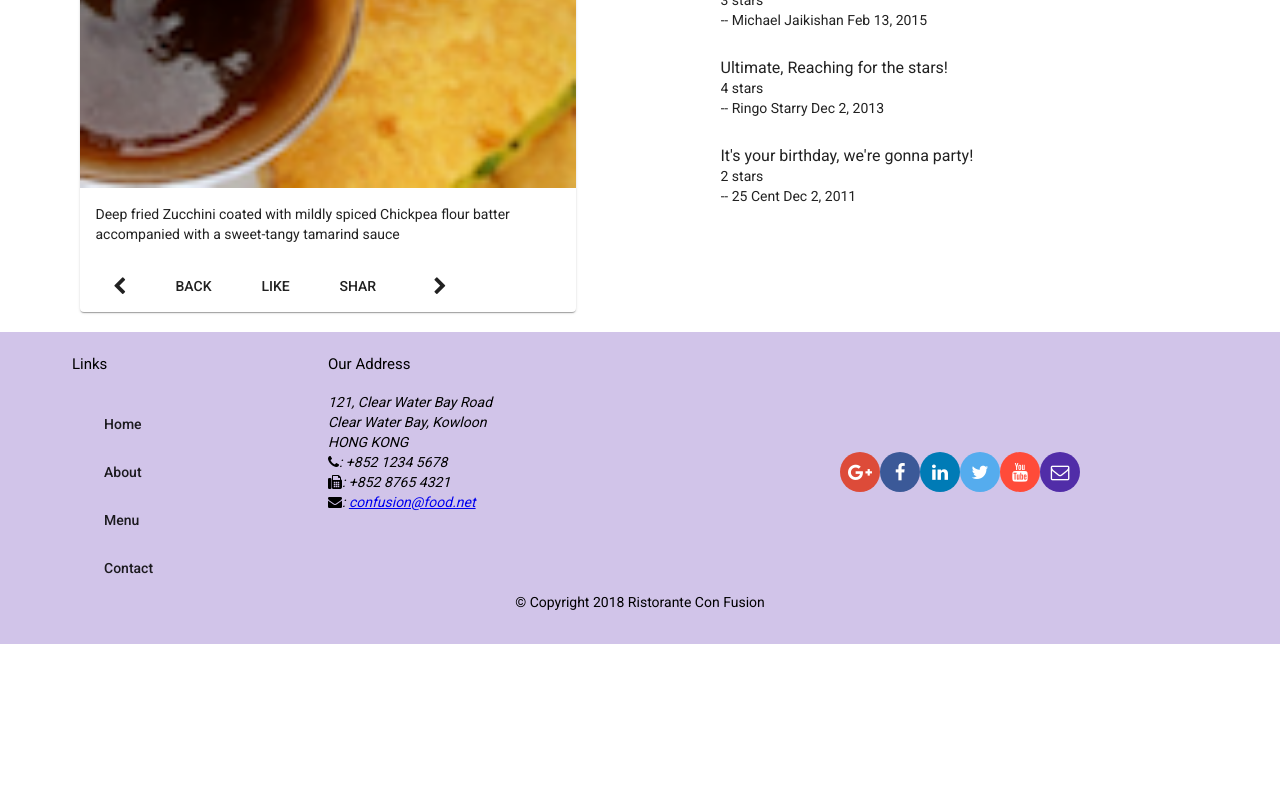
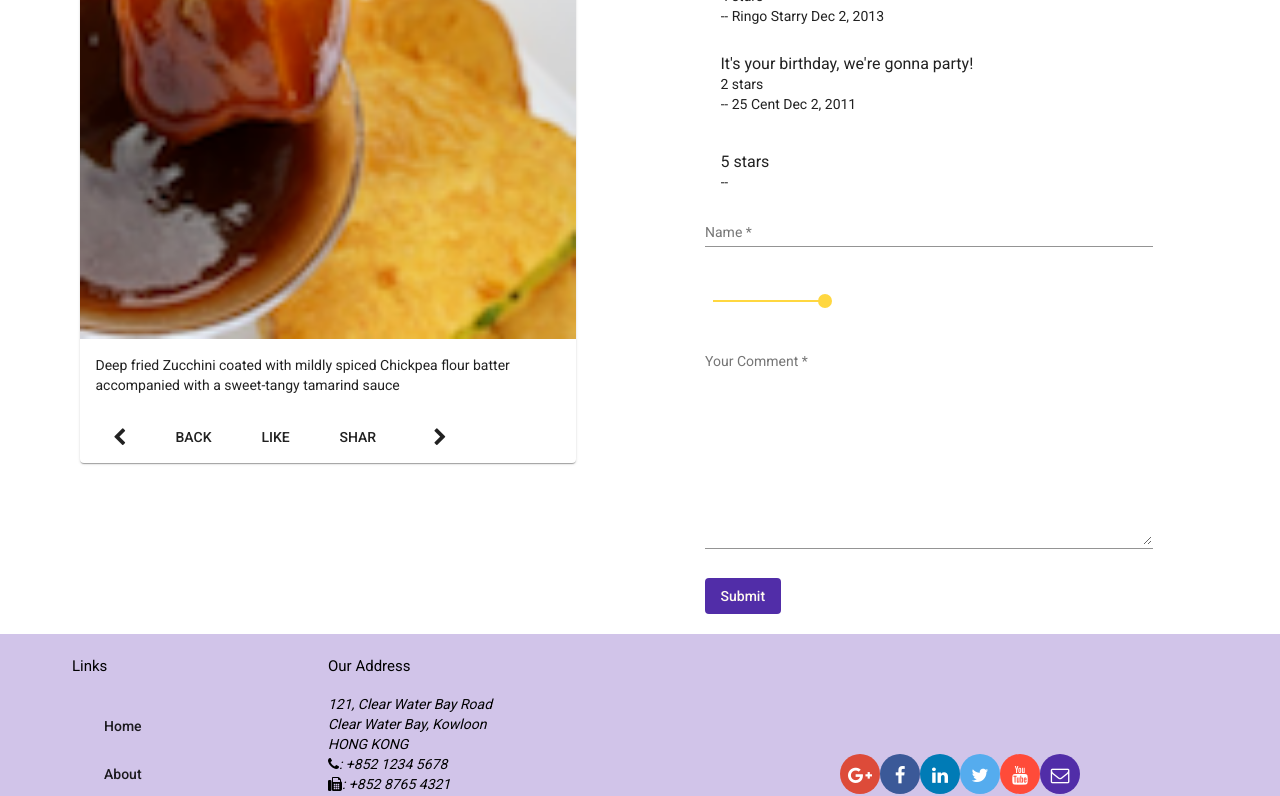
Before and after one commit to anisurrahman072/Angular-ConFusion, an Angular app: page /dishdetail/1 in a window 1280 px wide. Shown: the part 720-1516 px from the top of the page. Before the commit the page ends 1364 px from the top, so only its background shows below. Built offline with nearby package versions, Linux system fonts and the light colour scheme.

Commit message:
week 3 assignment 3

```diff
--- a/src/app/app.module.ts
+++ b/src/app/app.module.ts
@@ -25,6 +25,7 @@
 import { MatSelectModule } from '@angular/material/select';
 import { MatSlideToggleModule } from '@angular/material/slide-toggle';
 import { MatProgressSpinnerModule } from '@angular/material/progress-spinner';
+import { MatSliderModule } from '@angular/material/slider';
 
 import { MenuComponent } from './menu/menu.component';
 import { DishdetailComponent } from './dishdetail/dishdetail.component';
@@ -71,7 +72,8 @@
     MatCheckboxModule,
     MatSelectModule,
     MatSlideToggleModule,
-    MatProgressSpinnerModule
+    MatProgressSpinnerModule,
+    MatSliderModule
   ],
   providers: [
     DishService,
--- a/src/app/contact/contact.component.ts
+++ b/src/app/contact/contact.component.ts
@@ -70,6 +70,7 @@
   onSubmit(){
     this.feedback = this.feedbackForm.value;
     console.log(this.feedback);
+    this.feedbackFormDirective.resetForm(); // This will make Form UI in pristine state
     this.feedbackForm.reset({
       firstname: '',
       lastname: '',
@@ -80,7 +81,6 @@
       message: ''
       }
     );
-    this.feedbackFormDirective.resetForm(); // This will make Form UI in pristine state
   }
 
   /// onValueChanged() method ar comment kora line gulo add na korlew shob kisui kaj kortece thikvabe
--- a/src/app/dishdetail/dishdetail.component.html
+++ b/src/app/dishdetail/dishdetail.component.html
@@ -29,6 +29,8 @@
   </div>
 
   <div fxFlex="40" *ngIf="dish">
+    <div fxLayout="column">
+
         <mat-list>
             <h1><b>Comments</b></h1>
             <mat-list-item *ngFor="let comment of dish.comments">
@@ -37,6 +39,33 @@
                 <p matLine>--<span> {{comment.author}}</span><span> {{comment.date | date}}</span></p>
             </mat-list-item>
         </mat-list>
+        <mat-list>
+            <mat-list-item>
+                <p matLine *ngIf="commentForm.get('comment').valid"> {{commentForm.value.comment}} </p>
+                <p matLine> <span>{{commentForm.value.rating}}</span> stars</p>
+                <p matLine>-- <span *ngIf="commentForm.get('author').valid">{{commentForm.value.author}}</span></p>
+            </mat-list-item>
+        </mat-list>
+
+        <form [formGroup]="commentForm" (ngSubmit)="onSubmit()" class="full-width" #fform="ngForm">
+            <p>
+                <mat-form-field class="form-size">
+                    <input matInput placeholder="Name" type="text" formControlName="author" required>
+                    <mat-error *ngIf="formErrors.author" > {{formErrors.author}} </mat-error>
+                </mat-form-field>
+            </p>
+            <p>
+                <mat-slider thumbLabel min="1" max="5" step="1" formControlName="rating"></mat-slider>
+            </p>
+            <p>
+                <mat-form-field class="form-size">
+                    <textarea matInput placeholder="Your Comment" type="text" formControlName="comment" rows="12" required></textarea>
+                    <mat-error *ngIf="formErrors.comment" > {{formErrors.comment}} </mat-error>
+                </mat-form-field>
+            </p>
+            <button mat-button class="background-primary text-floral-white" type="submit" [disabled]="commentForm.invalid">Submit</button>
+        </form>
+    </div>
   </div>
 
 </div>
--- a/src/app/dishdetail/dishdetail.component.scss
+++ b/src/app/dishdetail/dishdetail.component.scss
@@ -0,0 +1,7 @@
+.full-width {
+    width: 95%
+}
+
+.form-size {
+    width: 95%
+}
--- a/src/app/dishdetail/dishdetail.component.ts
+++ b/src/app/dishdetail/dishdetail.component.ts
@@ -1,10 +1,12 @@
-import { Component, OnInit, Input} from '@angular/core';
+import { Component, OnInit, Input, ViewChild} from '@angular/core';
 import { Dish } from '../shared/dish';
 import { DishService } from '../services/dish.service';
+import { Comment } from '../shared/Comment';
 
 import {Params, ActivatedRoute } from '@angular/router'; /* ActivatedRoute service gives me permissopn to
 access the URL that come from Menu Component || Params na use korew shob kisu kaj kortecilo*/
 import { Location } from '@angular/common';
+import { FormGroup, FormBuilder, Validators } from '@angular/forms';
 import { switchMap } from 'rxjs/operators';
 import { from } from 'rxjs';
 
@@ -19,10 +21,31 @@
   dishIds: string[];
   prev: string;
   next: string;
+  commentForm: FormGroup;
+  comment: Comment;
+  date: string;
+  @ViewChild('fform')commentFormDirective;
+
+  formErrors = {
+    'comment': '',
+    'author': ''
+  }
+  validationMessages = {
+    'comment': {
+      'required': 'Comment is required'
+    },
+    'author': {
+      'required': 'Author name is required',
+      'minlength': 'Author name must be atleast 2 characters long'
+    }
+  }
 
   constructor(private dishservice: DishService,
     private route: ActivatedRoute,
-    private location: Location) { }
+    private location: Location,
+    private fb: FormBuilder) {
+      this.createForm();
+    }
 
   ngOnInit(): void {
     this.dishservice.getDishIds()
@@ -43,4 +66,40 @@
     return this.location.back();
   }
 
+  createForm(){
+    this.commentForm = this.fb.group({
+      'rating': 5,
+      'comment': ['', Validators.required],
+      'author': ['', [Validators.required, Validators.minLength(2)]]
+    });
+    this.commentForm.valueChanges
+      .subscribe(data => this.onValueChange(data));
+  }
+
+  onSubmit(){
+    this.comment = this.commentForm.value;
+    console.log(this.comment);
+    this.commentFormDirective.resetForm();
+    this.commentForm.reset({
+      'rating': 5,
+      'comment': '',
+      'author': ''
+    });
+    this.comment.date = new Date().toISOString(); /* adding "date" prototype in "comment" object ||
+JavaScript method "toISOString()" auto creates current date for me */
+    this.dish.comments.push(this.comment);  // pushing "comment" object into comments of Dish class
+  }
+
+  onValueChange(data?: any){
+    for(const field in this.formErrors){
+      const control = this.commentForm.get(field);
+      this.formErrors[field] = '';
+      if(control.dirty && control.invalid){
+        for(const message in control.errors){
+          this.formErrors[field] += this.validationMessages[field][message] + ' ';
+        }
+      }
+    }
+  }
+
 }
```
Lines whose indentation alone changed are shown as unchanged.
